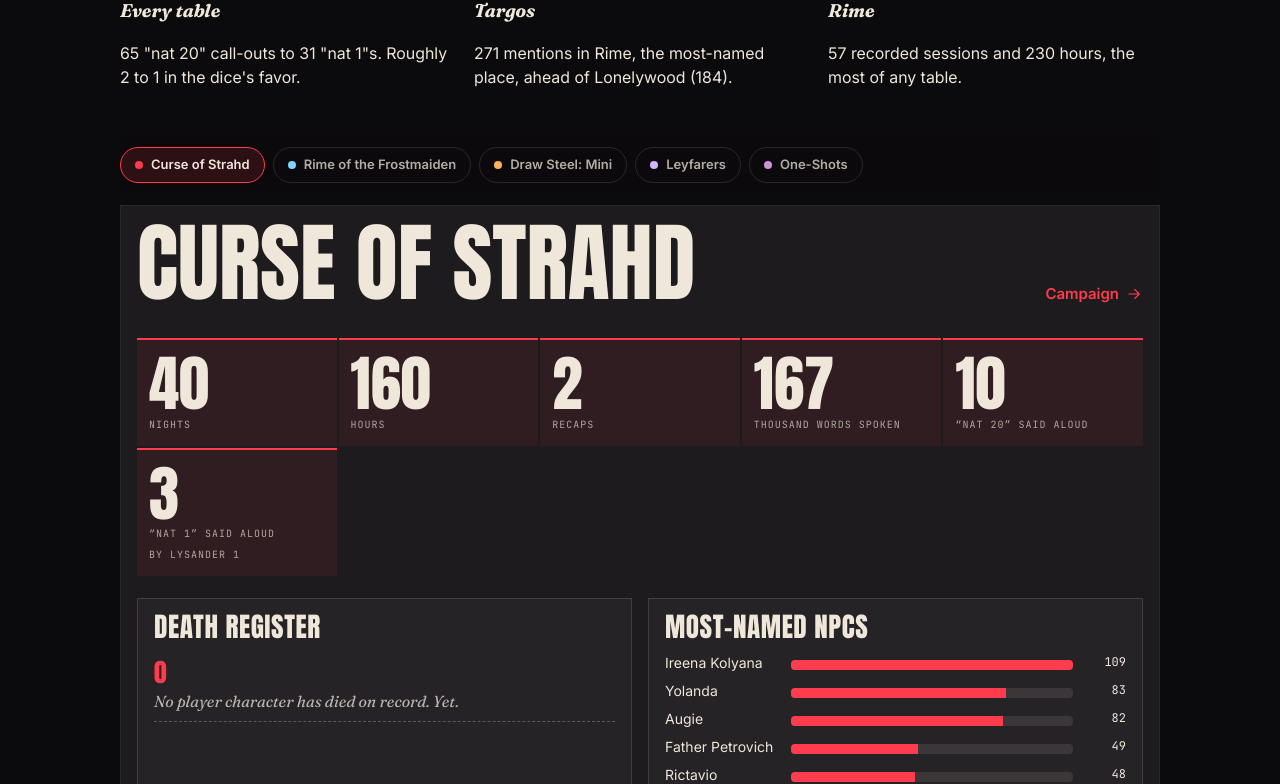
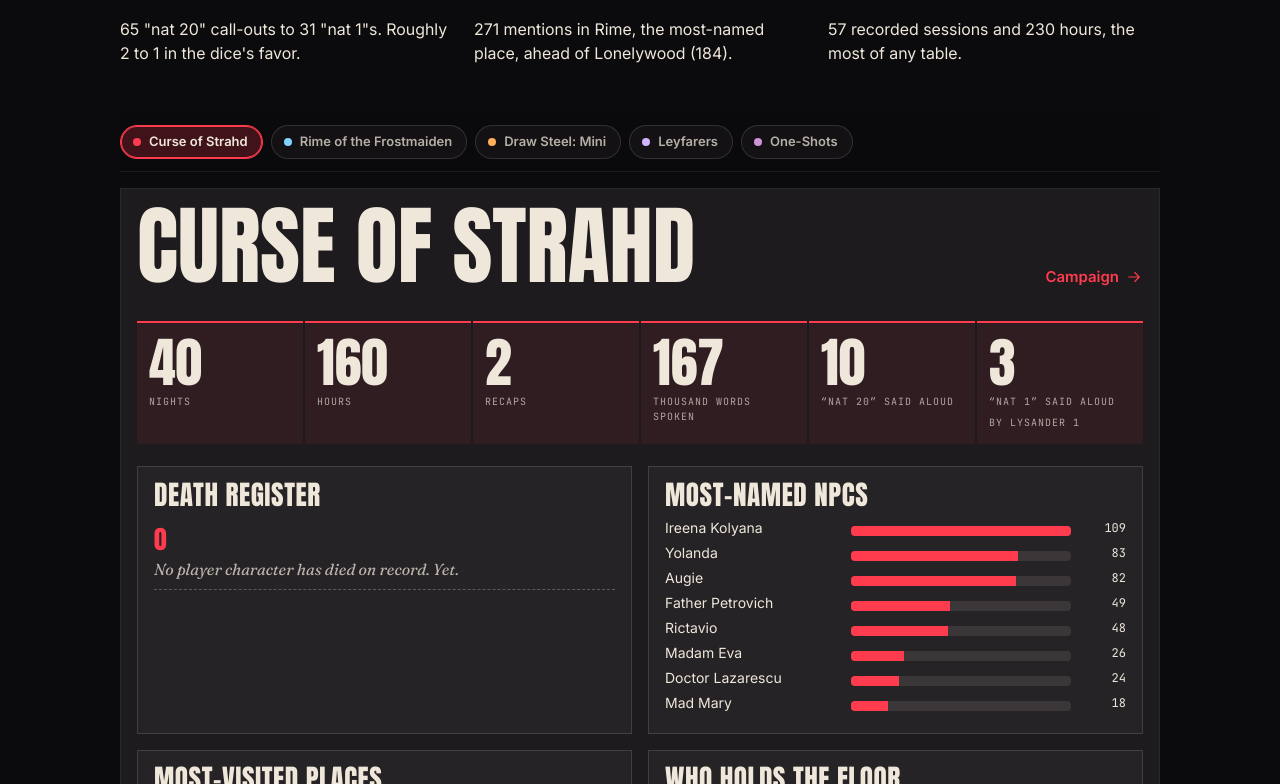
Before and after one commit to Dichotomyofcontrol/tpk-group-schedule, a Next.js app: page /almanac in a window 1280 px wide. Shown: the part 1596-2380 px from the top of the page. Built offline with nearby package versions, Linux system fonts and the light colour scheme.

Commit message:
Almanac: tidy campaign chips, no clipped names, one stat row on desktop (#92)

```diff
--- a/app/almanac.css
+++ b/app/almanac.css
@@ -960,13 +960,13 @@
 .rec-bars { list-style: none; margin: 0; padding: 0; }
 .rec-bars li {
   display: grid;
-  grid-template-columns: minmax(0, 7.4rem) minmax(0, 1fr) 2.8rem;
-  gap: 8px;
+  grid-template-columns: minmax(0, 9.5rem) minmax(0, 1fr) 2.8rem;
+  gap: 6px 10px;
   align-items: center;
   margin: 7px 0;
   font-size: 14px;
 }
-.rec-bars .lbl { overflow: hidden; text-overflow: ellipsis; white-space: nowrap; }
+.rec-bars .lbl { min-width: 0; overflow-wrap: anywhere; line-height: 1.25; }
 .rec-bars .bar { display: block; height: 10px; background: color-mix(in srgb, var(--ink) 10%, transparent); }
 .rec-bars .bar i { display: block; height: 100%; width: var(--w); background: var(--acc, var(--ink)); }
 .rec-bars .num { font-family: var(--mono); font-size: 12px; text-align: right; }
@@ -1020,7 +1020,8 @@
 .award .who { margin: 0 0 8px; font-family: var(--serif); font-style: italic; font-weight: 700; font-size: 1.15rem; }
 .award .src { margin: 10px 0 0; font-family: var(--mono); font-size: 10px; letter-spacing: .12em; text-transform: uppercase; color: var(--ink3); }
 @media (min-width: 800px) {
-  .rec-big { grid-template-columns: repeat(5, minmax(0, 1fr)); }
+  .rec-big { grid-template-columns: none; grid-auto-flow: column; grid-auto-columns: minmax(0, 1fr); }
+  .rec-big b { font-size: clamp(2.2rem, 4.2vw, 3.4rem); }
   .rec-grid, .award-grid { grid-template-columns: 1fr 1fr; }
 }
 @media (min-width: 1100px) {
@@ -1052,6 +1053,12 @@
 .for-you .seat-note { margin-top: 0; }
 .rec-grid h3 small { font-family: var(--mono); font-size: 11px; font-weight: 400; letter-spacing: .1em; text-transform: uppercase; color: var(--ink2); margin-left: 6px; }
 .alm-facts { padding: 18px 16px; }
-.alm-facts-h { display: flex; justify-content: space-between; align-items: baseline; gap: 12px; margin: 0 0 12px; }
-.alm-facts-h h2 { margin: 0; }
+.alm-facts-h { display: flex; flex-wrap: wrap; justify-content: space-between; align-items: baseline; gap: 6px 16px; margin: 0 0 12px; }
+.alm-facts-h h2 { margin: 0; min-width: 0; flex: 1 1 12rem; overflow-wrap: anywhere; }
+.alm-facts-h .lnk { flex: none; white-space: nowrap; }
 .alm-facts .bigstats { margin-bottom: 18px; }
+
+/* Names never clip: long character, NPC, place and campaign names wrap instead. */
+.award h3, .award .who, .rec-deaths .death-name, .rec-long b, .seat-row li b, .seat-char, .for-you-list li, .rec-big span, .rec-big em { overflow-wrap: anywhere; }
+.rec-deaths .death-name { white-space: normal; text-align: left; }
+@media (min-width: 800px) { .rec-bars li { grid-template-columns: minmax(0, 11rem) minmax(0, 1fr) 2.8rem; } }
--- a/app/globals.css
+++ b/app/globals.css
@@ -1072,9 +1072,19 @@
 @media (min-width: 561px) { .chead .hb:has(.edt) .lt { margin-right: 130px; } }
 .mbreak { display: flex; align-items: center; gap: 10px; padding: 14px 16px 6px; font: 600 11px/16px var(--ui); letter-spacing: .12em; text-transform: uppercase; color: var(--ink3); }
 .mbreak::after { content: ""; flex: 1; height: 1px; background: var(--line, rgba(255,255,255,.08)); }
-.alm-switch { position: sticky; top: calc(56px + var(--safe-t, 0px)); z-index: 6; display: flex; gap: 8px; overflow-x: auto; scrollbar-width: none; margin: 24px -20px 12px; padding: 10px 20px; background: var(--glass); backdrop-filter: blur(14px); -webkit-backdrop-filter: blur(14px); }
-.alm-switch::-webkit-scrollbar { display: none; }
-.alm-chip { flex: none; display: inline-flex; align-items: center; gap: 8px; height: 36px; padding: 0 14px; border-radius: 999px; border: 1px solid rgba(255,255,255,.12); background: transparent; color: var(--ink2); font: 600 13px/1 var(--ui); white-space: nowrap; cursor: pointer; }
-.alm-chip i { width: 8px; height: 8px; border-radius: 50%; background: var(--acc); }
-.alm-chip[aria-selected="true"] { color: var(--ink); border-color: var(--acc); background: color-mix(in srgb, var(--acc) 14%, transparent); }
-@media (min-width: 900px) { .alm-switch { top: 68px; margin: 28px 0 12px; padding: 10px 0; } }
+/* Almanac campaign chips: one sticky strip, even pills, soft edge fades while more chips hide off-screen. */
+.alm-switch { position: sticky; top: calc(56px + var(--safe-t, 0px)); z-index: 6; margin: 28px -20px 16px; padding: 10px 0; background: color-mix(in srgb, var(--bg) 88%, transparent); backdrop-filter: blur(14px); -webkit-backdrop-filter: blur(14px); border-bottom: 1px solid color-mix(in srgb, var(--ink) 8%, transparent); }
+.alm-strip { display: flex; gap: 8px; overflow-x: auto; overscroll-behavior-x: contain; scroll-snap-type: x proximity; scroll-padding: 0 20px; padding: 0 20px; scrollbar-width: none; --fs: 0px; --fe: 0px; -webkit-mask-image: linear-gradient(90deg, transparent 0, #000 var(--fs), #000 calc(100% - var(--fe)), transparent 100%); mask-image: linear-gradient(90deg, transparent 0, #000 var(--fs), #000 calc(100% - var(--fe)), transparent 100%); }
+.alm-switch.fade-s .alm-strip { --fs: 28px; }
+.alm-switch.fade-e .alm-strip { --fe: 36px; }
+.alm-strip::-webkit-scrollbar { display: none; }
+.alm-chip { flex: none; scroll-snap-align: start; display: inline-flex; align-items: center; gap: 8px; height: 34px; padding: 0 14px 0 12px; border-radius: 999px; border: 1px solid color-mix(in srgb, var(--ink) 14%, transparent); background: color-mix(in srgb, var(--ink) 4%, transparent); color: var(--ink2); font: 600 13px/1 var(--ui); letter-spacing: 0; white-space: nowrap; cursor: pointer; transition: background-color .15s, border-color .15s, color .15s; }
+.alm-chip span { white-space: nowrap; }
+.alm-chip i { flex: none; width: 8px; height: 8px; border-radius: 50%; background: var(--acc); }
+.alm-chip:hover { color: var(--ink); border-color: color-mix(in srgb, var(--ink) 28%, transparent); }
+.alm-chip:focus-visible { outline: 2px solid var(--acc); outline-offset: 2px; }
+.alm-chip[aria-selected="true"] { color: var(--ink); border-color: var(--acc); background: color-mix(in srgb, var(--acc) 22%, transparent); box-shadow: inset 0 0 0 1px var(--acc); }
+@media (min-width: 900px) {
+  .alm-switch { top: 68px; margin: 32px 0 16px; padding: 12px 0; }
+  .alm-strip { flex-wrap: wrap; overflow: visible; padding: 0; -webkit-mask-image: none; mask-image: none; }
+}
--- a/components/almanac-view.tsx
+++ b/components/almanac-view.tsx
@@ -1,7 +1,7 @@
 "use client";
 
 import Link from "next/link";
-import { useEffect, useState } from "react";
+import { useEffect, useRef, useState } from "react";
 import { almanacSpreads, campaignBook, type AlmanacSpread } from "@/lib/almanac";
 import { recordedCampaign, recordedKey } from "@/lib/almanac-stats";
 import { useStore } from "@/lib/store";
@@ -49,10 +49,33 @@
     .map((spread) => ({ spread, campaign: campaigns.find((item) => item.id === spread.id) }))
     .filter((row): row is { spread: AlmanacSpread; campaign: Campaign } => !!row.campaign);
   const [picked, setPicked] = useState<string | null>(null);
+  const strip = useRef<HTMLDivElement>(null);
+  const [edges, setEdges] = useState({ start: false, end: false });
   useEffect(() => {
     const c = new URLSearchParams(window.location.search).get("c");
     if (c) setPicked(c);
   }, []);
+  const activeId = rows.find((row) => row.campaign.id === picked)?.campaign.id ?? null;
+  useEffect(() => {
+    const el = strip.current;
+    if (!el) return;
+    const update = () => setEdges({ start: el.scrollLeft > 4, end: el.scrollLeft + el.clientWidth < el.scrollWidth - 4 });
+    update();
+    el.addEventListener("scroll", update, { passive: true });
+    window.addEventListener("resize", update);
+    return () => {
+      el.removeEventListener("scroll", update);
+      window.removeEventListener("resize", update);
+    };
+  }, [rows.length]);
+  useEffect(() => {
+    // Keep the picked chip in view inside the strip without moving the page.
+    const el = strip.current;
+    const chip = el?.querySelector<HTMLElement>('[aria-selected="true"]');
+    if (!el || !chip) return;
+    const left = chip.offsetLeft - (el.clientWidth - chip.offsetWidth) / 2;
+    el.scrollTo({ left: Math.max(0, left), behavior: "instant" as ScrollBehavior });
+  }, [activeId, rows.length]);
   if (!rows.length) return null;
   const hoursOf = ({ spread, campaign }: { spread: AlmanacSpread; campaign: Campaign }) => {
     const key = recordedKey(campaign);
@@ -70,12 +93,14 @@
   return (
     <>
       {rows.length > 1 && (
-        <div className="alm-switch" role="tablist" aria-label="Campaign">
+        <div className={`alm-switch${edges.start ? " fade-s" : ""}${edges.end ? " fade-e" : ""}`}>
+          <div className="alm-strip" ref={strip} role="tablist" aria-label="Campaign">
           {rows.map(({ campaign }) => (
             <button key={campaign.id} type="button" role="tab" aria-selected={campaign.id === current.campaign.id} className="alm-chip" style={accentVar(campaign) as CSSProperties} onClick={() => choose(campaign.id)}>
-              <i aria-hidden="true" />{campaign.name}
+              <i aria-hidden="true" /><span>{campaign.name}</span>
             </button>
           ))}
+          </div>
         </div>
       )}
       <div className="almanac-stack" role="tabpanel">
```
